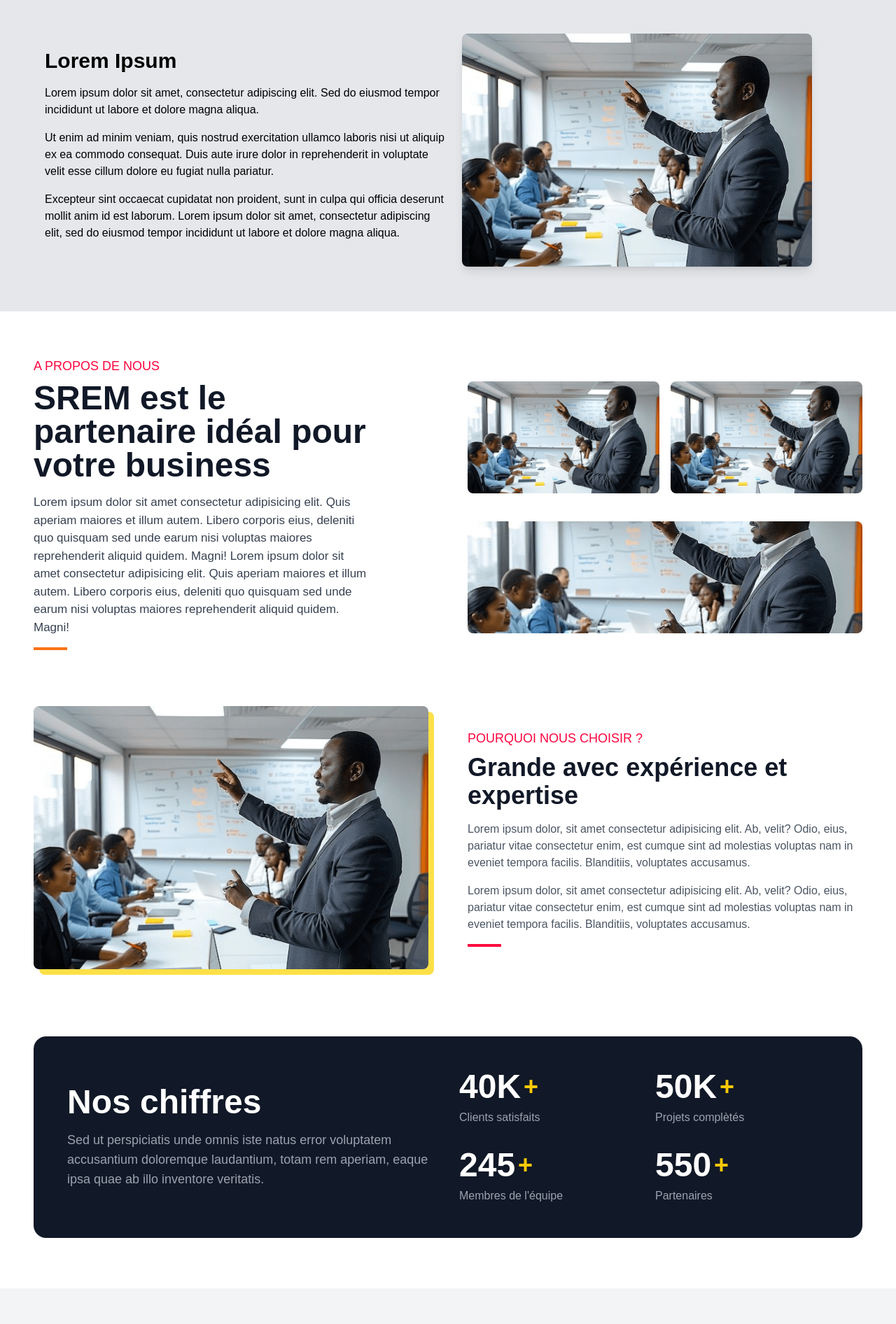
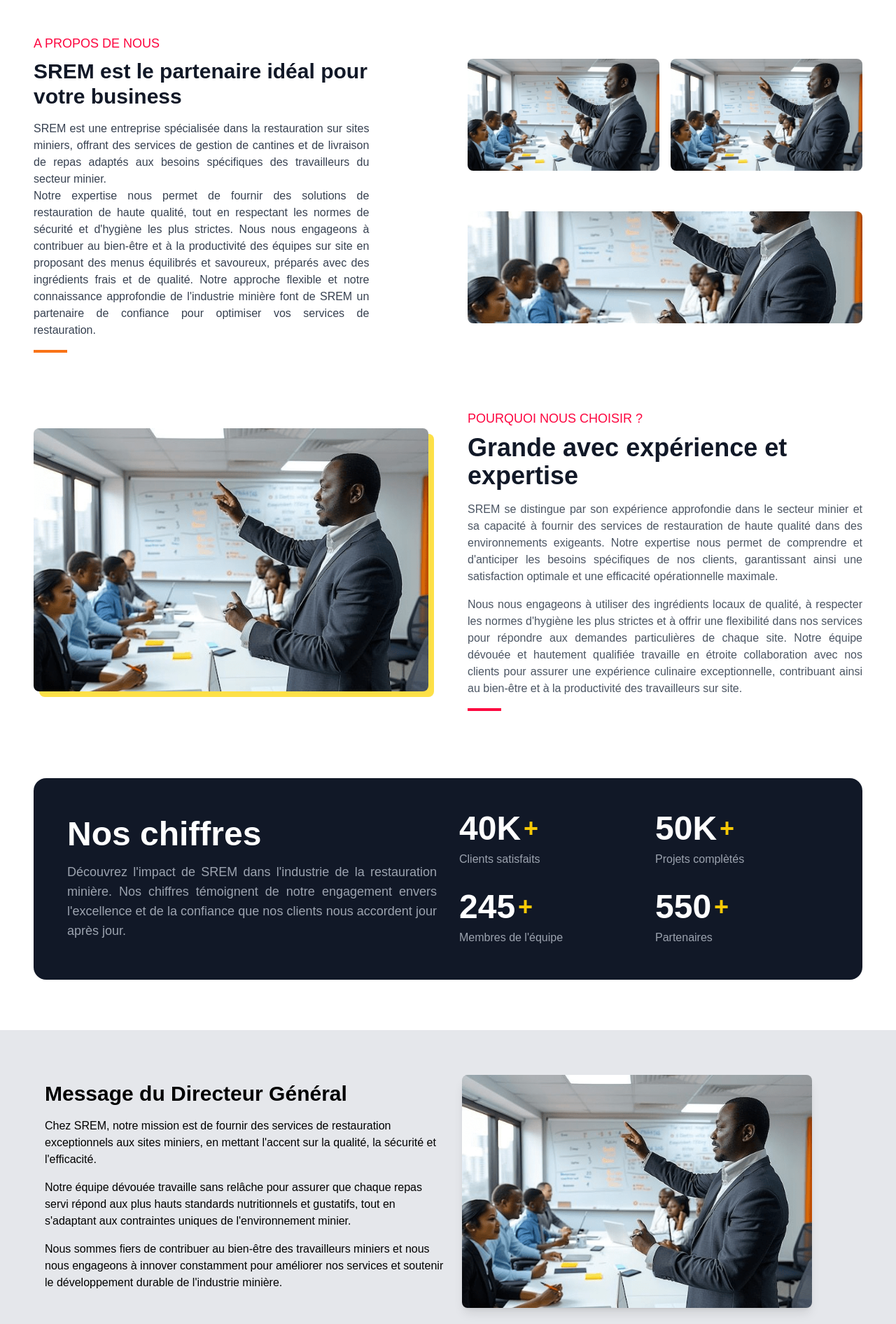
Before and after one commit to Paco225/srem, a Next.js app: page /pages/presentation in a window 1280 px wide. Shown: the part 880-2772 px from the top of the page at 70% size. Built offline with nearby package versions, Linux system fonts and the light colour scheme.

Commit message:
mis à jour services

```diff
--- a/app/components/CeoWord.jsx
+++ b/app/components/CeoWord.jsx
@@ -12,7 +12,7 @@
   })
 
   return (
-    <div className="bg-gray-200  container mx-auto px-16 py-16" ref={ref}>
+    <div className="bg-gray-200  container mx-auto px-16 py-16 mb-20" ref={ref}>
       <div className="flex flex-col md:flex-row items-center justify-between">
         <motion.div
           className="w-full md:w-1/2 mb-8 md:mb-0"
@@ -20,15 +20,15 @@
           animate={inView ? { x: 0, opacity: 1 } : {}}
           transition={{ duration: 0.8 }}
         >
-          <h2 className="text-3xl font-bold mb-4">Lorem Ipsum</h2>
+          <h2 className="text-3xl font-bold mb-4">Message du Directeur Général</h2>
           <p className="mb-4">
-            Lorem ipsum dolor sit amet, consectetur adipiscing elit. Sed do eiusmod tempor incididunt ut labore et dolore magna aliqua.
+            Chez SREM, notre mission est de fournir des services de restauration exceptionnels aux sites miniers, en mettant l'accent sur la qualité, la sécurité et l'efficacité.
           </p>
           <p className="mb-4">
-            Ut enim ad minim veniam, quis nostrud exercitation ullamco laboris nisi ut aliquip ex ea commodo consequat. Duis aute irure dolor in reprehenderit in voluptate velit esse cillum dolore eu fugiat nulla pariatur.
+            Notre équipe dévouée travaille sans relâche pour assurer que chaque repas servi répond aux plus hauts standards nutritionnels et gustatifs, tout en s'adaptant aux contraintes uniques de l'environnement minier.
           </p>
           <p className="mb-4">
-            Excepteur sint occaecat cupidatat non proident, sunt in culpa qui officia deserunt mollit anim id est laborum. Lorem ipsum dolor sit amet, consectetur adipiscing elit, sed do eiusmod tempor incididunt ut labore et dolore magna aliqua.
+            Nous sommes fiers de contribuer au bien-être des travailleurs miniers et nous nous engageons à innover constamment pour améliorer nos services et soutenir le développement durable de l'industrie minière.
           </p>
         </motion.div>
         <motion.div
@@ -39,7 +39,7 @@
         >
           <Image
             src= {image}
-            alt="Profile Image"
+            alt="Photo du Directeur Général"
             width={500}
             height={600}
             className="rounded-lg shadow-lg"
--- a/app/components/Introduce.jsx
+++ b/app/components/Introduce.jsx
@@ -18,10 +18,10 @@
         <h2 className="text-lg uppercase mb-2 text-[#fd053f]">A propos de nous </h2>
         <div className="grid md:grid-cols-2 gap-14">
           <div className='w-[85%]'>
-            <h1 className="text-3xl md:text-5xl font-bold mb-4">SREM est le partenaire idéal pour votre business</h1>
-            <p className="text-gray-700 mb-4 text-[17px]">
-             Lorem ipsum dolor sit amet consectetur adipisicing elit. Quis aperiam maiores et illum autem. Libero corporis eius, deleniti quo quisquam sed unde earum nisi voluptas maiores reprehenderit aliquid quidem. Magni!
-             Lorem ipsum dolor sit amet consectetur adipisicing elit. Quis aperiam maiores et illum autem. Libero corporis eius, deleniti quo quisquam sed unde earum nisi voluptas maiores reprehenderit aliquid quidem. Magni!
+            <h1 className="text-3xl md:text-3xl font-bold mb-4">SREM est le partenaire idéal pour votre business</h1>
+            <p className="text-gray-700 mb-4 text-[16px] text-justify">
+             SREM est une entreprise spécialisée dans la restauration sur sites miniers, offrant des services de gestion de cantines et de livraison de repas adaptés aux besoins spécifiques des travailleurs du secteur minier. <br /> Notre expertise nous permet de fournir des solutions de restauration de haute qualité, tout en respectant les normes de sécurité et d'hygiène les plus strictes.
+             Nous nous engageons à contribuer au bien-être et à la productivité des équipes sur site en proposant des menus équilibrés et savoureux, préparés avec des ingrédients frais et de qualité. Notre approche flexible et notre connaissance approfondie de l'industrie minière font de SREM un partenaire de confiance pour optimiser vos services de restauration.
             </p>
             <div className="h-1 w-12 bg-orange-500"></div>
           </div>
@@ -70,13 +70,11 @@
         <div>
           <h2 className="text-lg font- uppercase mb-2 text-[#fd053f]">Pourquoi nous choisir ?</h2>
           <h3 className="text-3xl md:text-4xl font-bold mb-4">Grande avec expérience et expertise</h3>
-          <p className="text-gray-600 mb-4 text-[1-px]">
-            Lorem ipsum dolor, sit amet consectetur adipisicing elit. Ab, velit? Odio, eius,
-            pariatur vitae consectetur enim, est cumque sint ad molestias voluptas nam in eveniet tempora facilis. Blanditiis, voluptates accusamus.
+          <p className="text-gray-600 mb-4 text-[16px] text-justify">
+            SREM se distingue par son expérience approfondie dans le secteur minier et sa capacité à fournir des services de restauration de haute qualité dans des environnements exigeants. Notre expertise nous permet de comprendre et d'anticiper les besoins spécifiques de nos clients, garantissant ainsi une satisfaction optimale et une efficacité opérationnelle maximale.
           </p>
-          <p className="text-gray-600 mb-4 text-[1-px]">
-            Lorem ipsum dolor, sit amet consectetur adipisicing elit. Ab, velit? Odio, eius,
-            pariatur vitae consectetur enim, est cumque sint ad molestias voluptas nam in eveniet tempora facilis. Blanditiis, voluptates accusamus.
+          <p className="text-gray-600 mb-4 text-[16px] text-justify">
+            Nous nous engageons à utiliser des ingrédients locaux de qualité, à respecter les normes d'hygiène les plus strictes et à offrir une flexibilité dans nos services pour répondre aux demandes particulières de chaque site. Notre équipe dévouée et hautement qualifiée travaille en étroite collaboration avec nos clients pour assurer une expérience culinaire exceptionnelle, contribuant ainsi au bien-être et à la productivité des travailleurs sur site.
           </p>
           <div className="h-1 w-12 bg-[#fd053f]"></div>
         </div>
@@ -86,9 +84,8 @@
         <div className="grid md:grid-cols-2 gap-8 items-center">
           <div>
             <h2 className="text-5xl font-bold mb-4">Nos chiffres</h2>
-            <p className="text-gray-400 text-lg">
-              Sed ut perspiciatis unde omnis iste natus error voluptatem accusantium doloremque laudantium,
-              totam rem aperiam, eaque ipsa quae ab illo inventore veritatis.
+            <p className="text-gray-400 text-lg text-justify">
+              Découvrez l'impact de SREM dans l'industrie de la restauration minière. Nos chiffres témoignent de notre engagement envers l'excellence et de la confiance que nos clients nous accordent jour après jour.
             </p>
           </div>
           <div className="grid grid-cols-2 gap-8">
--- a/app/pages/presentation/page.jsx
+++ b/app/pages/presentation/page.jsx
@@ -8,8 +8,9 @@
   return (
     <>
     <HeroBanner imageUrl={weare} />
+    <Component />
     <CeoWord />
-    <Component />
+
     </>
   )
 }
--- a/app/pages/secteur/page.jsx
+++ b/app/pages/secteur/page.jsx
@@ -2,7 +2,9 @@
 
 import Image from 'next/image'
 import { Cog, Code } from 'lucide-react'
-import { useState } from 'react'
+import { useState, useEffect } from 'react'
+import { motion, useAnimation } from 'framer-motion'
+import { useInView } from 'react-intersection-observer'
 import image from '../../public/weare.png'
 import Link from 'next/link'
 import HeroBanner from '@/app/components/HeroBanner'
@@ -23,8 +25,41 @@
   }
 ]
 
+const containerVariants = {
+  hidden: { opacity: 0 },
+  visible: {
+    opacity: 1,
+    transition: {
+      staggerChildren: 0.1
+    }
+  }
+}
+
+const itemVariants = {
+  hidden: { y: 20, opacity: 0 },
+  visible: {
+    y: 0,
+    opacity: 1,
+    transition: {
+      type: 'spring',
+      stiffness: 100,
+      damping: 10
+    }
+  }
+}
+
 export default function BusinessAgency() {
   const [hoveredIndex, setHoveredIndex] = useState(null)
+  const controls = useAnimation()
+  const [ref, inView] = useInView({
+    threshold: 0.1
+  })
+
+  useEffect(() => {
+    if (inView) {
+      controls.start('visible')
+    }
+  }, [controls, inView])
 
   return (
     <>
@@ -32,20 +67,31 @@
       title="Secteur d'Activité"
       imageUrl={weare}
       />
-    <div className=" bg-gray-200 mx-auto px-4 pt-16 pb-28 ">
+    <div className="bg-gray-50 mx-auto px-4 pt-16 pb-28">
 
-    <header className="text-center mb-12">
-      <p className="text-sm uppercase tracking-wider text-gray-600 mb-2">Business Agency</p>
-      <h1 className="text-4xl font-bold mb-4">We Are Niobis</h1>
+    <motion.header
+      className="text-center mb-16"
+      initial={{ opacity: 0, y: 20 }}
+      animate={{ opacity: 1, y: 0 }}
+      transition={{ duration: 0.5 }}
+    >
+      <h1 className="text-3xl font-bold mb-4 text-gray-700">Nos secteurs d'activités</h1>
       <p className="text-gray-600 max-w-2xl mx-auto">
-        Excepteur sint occaecat cupidatat non proident, sunt in culpa qui officia deserunt mollit anim id est laborum.
+      "Spécialisés dans la restauration sur sites miniers, nous offrons des services de gestion de cantines et de livraison de repas adaptés aux besoins des travailleurs"
       </p>
-    </header>
+    </motion.header>
 
-    <div className="flex justify-center">
+    <motion.div
+      className="flex justify-center"
+      ref={ref}
+      initial="hidden"
+      animate={controls}
+      variants={containerVariants}
+    >
       <div className="grid grid-cols-1 md:grid-cols-2 gap-8 max-w-5xl">
         {secteur.map((secteur, index) => (
-          <Link href={`../pages/secteurdetails/${secteur.id}`} key={index} passHref>
+          <motion.div key={index} variants={itemVariants}>
+            <Link href={`../pages/secteurdetails/${secteur.id}`} passHref>
               <div
                 className="flex flex-col items-center cursor-pointer"
                 onMouseEnter={() => setHoveredIndex(index)}
@@ -72,9 +118,10 @@
                 </div>
               </div>
             </Link>
+          </motion.div>
         ))}
       </div>
-    </div>
+    </motion.div>
   </div>
     </>
 
--- a/app/pages/services/page.jsx
+++ b/app/pages/services/page.jsx
@@ -10,7 +10,7 @@
 const page = () => {
   return (
     <>
-      <HeroBanner imageUrl={image} />  {/* Hero banner */}
+      <HeroBanner imageUrl={image} />
       <ServicesSection />
       <Service />
       <OurCustomers />
```
Lines whose indentation alone changed are shown as unchanged.
